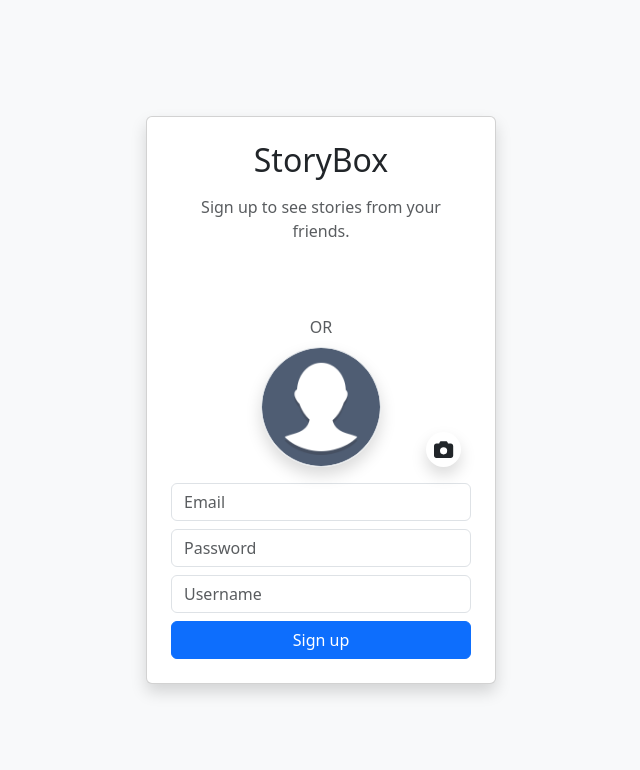
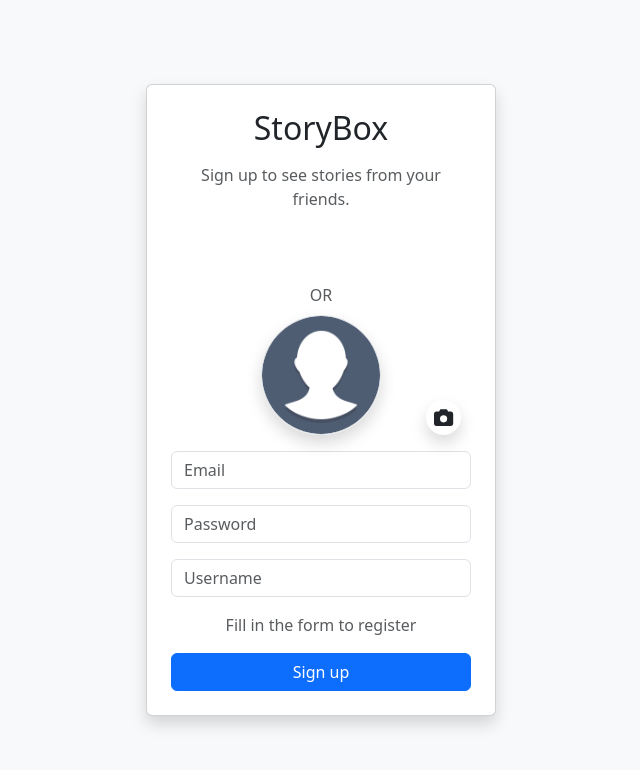
Before and after one commit to YaelHamami/frontend-storybox, a React (Vite) app: page / in a window 1280 px wide. Shown: the top 770 px of the page, without its empty margins (319-959 px from the left). Built offline with nearby package versions, Linux system fonts and the light colour scheme.

Commit message:
seperate auth into reusable files and server registration error handling

```diff
--- /dev/null
+++ b/src/auth/AuthButton.tsx
@@ -0,0 +1,12 @@
+import { FC } from "react";
+
+interface AuthButtonProps {
+  label: string;
+  type?: "button" | "submit";
+}
+
+const AuthButton: FC<AuthButtonProps> = ({ label, type = "submit" }) => (
+  <button type={type} className="btn btn-primary w-100">{label}</button>
+);
+
+export default AuthButton;
--- /dev/null
+++ b/src/auth/AuthCard.tsx
@@ -0,0 +1,17 @@
+import { FC, ReactNode } from "react";
+
+interface AuthCardProps {
+  children: ReactNode;
+  title: string;
+  subtitle?: string;
+}
+
+const AuthCard: FC<AuthCardProps> = ({ children, title, subtitle }) => (
+  <div className="card p-4 shadow" style={{ width: "350px" }}>
+    <h2 className="text-center font-weight-bold mb-3">{title}</h2>
+    {subtitle && <p className="text-center text-muted">{subtitle}</p>}
+    {children}
+  </div>
+);
+
+export default AuthCard;
--- /dev/null
+++ b/src/auth/AuthForm.tsx
@@ -0,0 +1,14 @@
+import { FC, FormEventHandler } from "react";
+
+interface AuthFormProps {
+  onSubmit: FormEventHandler<HTMLFormElement>;
+  children: React.ReactNode;
+}
+
+const AuthForm: FC<AuthFormProps> = ({ onSubmit, children }) => (
+  <form className="d-flex justify-content-center align-items-center min-vh-100 bg-light" onSubmit={onSubmit}>
+    {children}
+  </form>
+);
+
+export default AuthForm;
--- /dev/null
+++ b/src/auth/AuthInput.tsx
@@ -0,0 +1,27 @@
+import { FC } from "react";
+import { UseFormRegisterReturn } from "react-hook-form";
+
+interface AuthInputProps {
+  type: string;
+  placeholder: string;
+  register: UseFormRegisterReturn;
+  error?: string;
+}
+
+const AuthInput: FC<AuthInputProps> = ({ type, placeholder, register, error }) => (
+  <div className="mb-3">
+    <input
+      type={type}
+      placeholder={placeholder}
+      className={`form-control ${error ? "border-danger" : ""}`}
+      {...register}
+    />
+    {error && (
+      <p className="text-danger mt-1 mb-0 text-start" style={{ fontSize: "14px", fontWeight: "500" }}>
+        {error}
+      </p>
+    )}
+  </div>
+);
+
+export default AuthInput;
--- /dev/null
+++ b/src/auth/ProfilePictureUploader.tsx
@@ -0,0 +1,53 @@
+import { FC, useRef, useState, useEffect } from "react";
+import avatar from "../assets/avatar.png";
+import { FontAwesomeIcon } from "@fortawesome/react-fontawesome";
+import { faCamera } from "@fortawesome/free-solid-svg-icons";
+import { UseFormRegisterReturn } from "react-hook-form";
+
+interface ProfilePictureUploaderProps {
+  watchImage: FileList | undefined;
+  register: UseFormRegisterReturn;
+}
+
+const ProfilePictureUploader: FC<ProfilePictureUploaderProps> = ({ watchImage, register }) => {
+  const [file, setFile] = useState<File | null>(null);
+  const inputFileRef = useRef<HTMLInputElement | null>(null);
+
+  useEffect(() => {
+    if (watchImage && watchImage.length > 0) {
+      setFile(watchImage[0]);
+    }
+  }, [watchImage]);
+
+  // Rename `ref` to `_ref` to prevent the ESLint warning
+  const { ref: _ref, ...rest } = register;
+
+  return (
+    <div className="d-flex justify-content-center position-relative mb-3">
+      <img
+        src={file ? URL.createObjectURL(file) : avatar}
+        alt="Profile Avatar"
+        className="rounded-circle border shadow"
+        style={{ width: "120px", height: "120px", objectFit: "cover" }}
+      />
+      <FontAwesomeIcon
+        onClick={() => inputFileRef.current?.click()}
+        icon={faCamera}
+        className="position-absolute bg-white p-2 rounded-circle shadow"
+        style={{ bottom: "0", right: "10px", cursor: "pointer", fontSize: "1.2rem" }}
+      />
+      <input
+        {...rest}
+        ref={(e) => {
+          _ref(e); // Still calling the React Hook Form ref
+          inputFileRef.current = e;
+        }}
+        type="file"
+        className="d-none"
+        accept="image/jpeg, image/png"
+      />
+    </div>
+  );
+};
+
+export default ProfilePictureUploader;
--- a/src/componnents/RegistrationForm.tsx
+++ b/src/componnents/RegistrationForm.tsx
@@ -1,14 +1,18 @@
-import {FC, useEffect, useState} from 'react'
-import avatar from "../assets/avatar.png"
-import { FontAwesomeIcon } from '@fortawesome/react-fontawesome'
-import { faCamera } from "@fortawesome/free-solid-svg-icons";
-import { useForm } from 'react-hook-form'
-import { z } from 'zod';
-import { zodResolver } from '@hookform/resolvers/zod';
-import { googleSignin, RegisterData } from '../services/auth-service'
-import  AuthClient from '../services/auth-service'
-import { uploadPhoto } from '../services/file-service'
-import { CredentialResponse, GoogleLogin } from '@react-oauth/google'
+import { FC } from "react";
+import { useForm } from "react-hook-form";
+import { z } from "zod";
+import { zodResolver } from "@hookform/resolvers/zod";
+import { googleSignin, RegisterData } from "../services/auth-service";
+import AuthClient from "../services/auth-service";
+import { uploadPhoto } from "../services/file-service";
+import { CredentialResponse, GoogleLogin } from "@react-oauth/google";
+
+import AuthCard from "../auth/AuthCard";
+import AuthInput from "../auth/AuthInput";
+import AuthButton from "../auth/AuthButton";
+import AuthForm from "../auth/AuthForm";
+import ProfilePictureUploader from "../auth/ProfilePictureUploader";
+import axios from "axios";
 
 const schema = z.object({
   email: z.string().email("Invalid email format"),
@@ -20,116 +24,101 @@ const schema = z.object({
 type FormData = z.infer<typeof schema>;
 
 const RegistrationForm: FC = () => {
-    const [file, setFile] = useState<File | null>(null)
-    const { register, handleSubmit, watch, formState: { errors } } = useForm<FormData>({
-        resolver: zodResolver(schema),
-    });
-    const image = watch("image")
-    const inputFileRef: {current: HTMLInputElement | null} = {current: null}
+  const {
+    register,
+    handleSubmit,
+    watch,
+    setError,
+    formState: { errors, isDirty, isSubmitting }
+  } = useForm<FormData>({ resolver: zodResolver(schema) });
 
-    useEffect(() => {
-        if(image && image.length > 0) {
-            setFile(image[0])
-        } // run at page creation and every time image changes
-
-    }, [image]);
+  const image = watch("image");
 
   const onSubmit = async (data: FormData) => {
-        console.log("Form Data Before Sending:", data);
-        let imgUrl = ""
+    let imgUrl = "";
     if (data.image && data.image.length > 0) {
-            imgUrl = await uploadPhoto(data.image[0])
+      imgUrl = await uploadPhoto(data.image[0]);
     }
 
     const regData: RegisterData = {
       email: data.email,
       userName: data.username,
       password: data.password,
-            profile_picture_uri: imgUrl
+      profile_picture_uri: imgUrl,
     };
-        try{
+
+    try {
       const { request } = AuthClient.authRegister(regData);
-            request.then(res => {
-                console.log(res);
-            }).catch(err => {
-                console.log(err);
-            });
+      await request
+      request.then(console.log).catch(console.error);
     } catch (error) {
       console.error("Error submitting form:", error);
+
+      if (axios.isAxiosError(error) && error.response) {
+        const errorMessage = error.response.data?.message || "Registration failed";
+
+        console.log("🔹 Server Error Message:", errorMessage); // Debugging
+
+        // 🔹 Ensure a visible error message in all cases
+        if (axios.isAxiosError(error) && error.response) {
+          const errorMessage = error.response.data?.message || "Registration failed";
+          console.log("🔹 Server Error Message:", errorMessage);
+
+          // Automatically assign the error based on server response
+          if (errorMessage.toLowerCase().includes("email")) {
+            setError("email", { type: "server", message: errorMessage });
+          } else if (errorMessage.toLowerCase().includes("user name")) {
+            setError("username", { type: "server", message: errorMessage });
+          } else {
+            setError("root", { type: "server", message: errorMessage });
+          }
+        } else {
+          setError("root", { type: "server", message: "Something went wrong. Please try again later." });
+        }
+      }
     }
   };
 
   const onGoogleLoginSuccess = async (credentialResponse: CredentialResponse) => {
     try {
-            console.log(credentialResponse)
-            const response = await googleSignin(credentialResponse)
-            console.log(response)
-
+      console.log(credentialResponse);
+      const response = await googleSignin(credentialResponse);
+      console.log(response);
     } catch (err) {
-            console.log(err)
+      console.error(err);
     }
-
-    }
-    const onGoogleLoginFailure = () => {
-        console.log("Google login Failed")
-    }
-
-    const {ref, ...rest} = register("image")
+  };
 
   return (
-    <form className="d-flex justify-content-center align-items-center min-vh-100 bg-light" onSubmit={handleSubmit(onSubmit)}>
-      <div className="card p-4 shadow" style={{ width: "350px" }}>
-        <h2 className="text-center font-weight-bold mb-3">StoryBox</h2>
-        <p className="text-center text-muted">
-          Sign up to see stories from your friends.
-        </p>
+    <AuthForm onSubmit={handleSubmit(onSubmit)}>
+      <AuthCard title="StoryBox" subtitle="Sign up to see stories from your friends.">
         <div className="d-flex justify-content-center mb-3">
-          <GoogleLogin onSuccess={onGoogleLoginSuccess} onError={onGoogleLoginFailure} />
+          <GoogleLogin onSuccess={onGoogleLoginSuccess} onError={() => console.error("Google login failed")} />
         </div>
         <div className="text-center text-muted mb-2">OR</div>
-        <div className="d-flex justify-content-center position-relative mb-3">
-          <img
-            src={file ? URL.createObjectURL(file) : avatar}
-            alt="Profile Avatar"
-            className="rounded-circle border shadow"
-            style={{ width: "120px", height: "120px", objectFit: "cover" }}
-          />
-          <FontAwesomeIcon
-            onClick={() => inputFileRef.current?.click()}
-            icon={faCamera}
-            className="position-absolute bg-white p-2 rounded-circle shadow"
-            style={{ bottom: "0", right: "10px", cursor: "pointer", fontSize: "1.2rem" }}
-          />
-        </div>
-        <input {...rest} ref={(e) => { ref(e); inputFileRef.current = e; }} type="file" className="d-none" accept="image/jpeg, image/png" />
-          <input
-            type="email"
-            placeholder="Email"
-            className="form-control mb-2"
-            {...register("email")}
-            required
-          />
-          {errors.email && <p className="text-danger small">{errors.email.message}</p>}
-          <input
-            type="password"
-            placeholder="Password"
-            className="form-control mb-2"
-            {...register("password")}
-            required
-          />
-          {errors.password && <p className="text-danger small">{errors.password.message}</p>}
-          <input
-            type="text"
-            placeholder="Username"
-            className="form-control mb-2"
-            {...register("username")}
-            required
-          />
-          {errors.username && <p className="text-danger small">{errors.username.message}</p>}
-          <button type="submit" className="btn btn-primary w-100">Sign up</button>
-      </div>
-    </form>
-    )
-}
 
-export default RegistrationForm
+        <ProfilePictureUploader watchImage={image} register={register("image")} />
+
+        <AuthInput type="email" placeholder="Email" register={register("email")} error={errors.email?.message} />
+        <AuthInput type="password" placeholder="Password" register={register("password")} error={errors.password?.message} />
+        <AuthInput type="text" placeholder="Username" register={register("username")} error={errors.username?.message} />
+
+        {/* Only show root error if there is no input-specific error */}
+        {errors.root?.message && !errors.email?.message && !errors.username?.message && (
+          <p className="text-danger text-center mt-3" style={{ fontSize: "14px", fontWeight: "500" }}>
+            {errors.root.message}
+          </p>
+        )}
+
+        {/* 🔹 Debugging: Show form state */}
+        {isSubmitting && <p className="text-center text-muted">Submitting...</p>}
+        {!isDirty && <p className="text-center text-muted">Fill in the form to register</p>}
+
+
+        <AuthButton label="Sign up" />
+      </AuthCard>
+    </AuthForm>
+  );
+};
+
+export default RegistrationForm;
```
Lines whose indentation alone changed are shown as unchanged.
